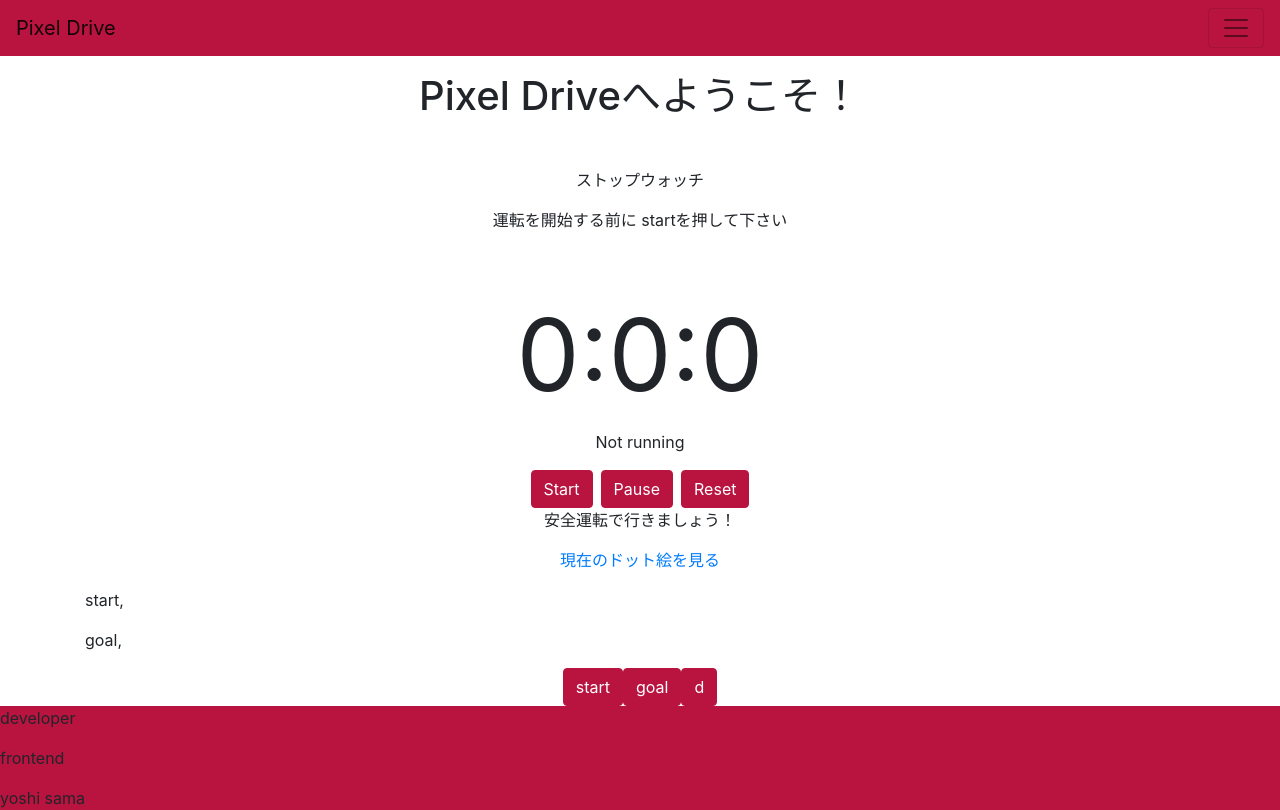
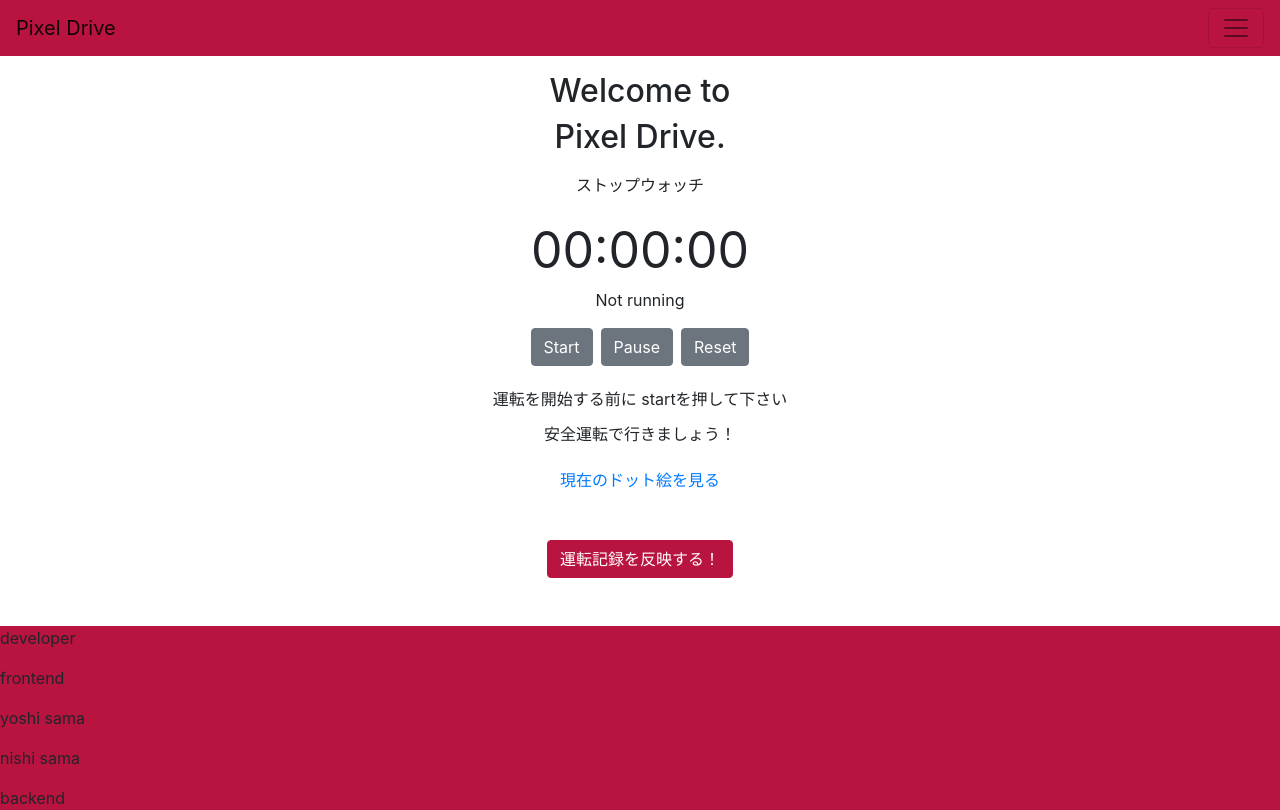
Before and after one commit to Yu-Muro/pioneer_hackathon, a React (Create React App) app in the folder app/: page /home in a window 1280 px wide. Shown: the top 810 px of the page. Built offline with nearby package versions, Linux system fonts and the light colour scheme.

Commit message:
home design,login,seigup

```diff
--- a/app/src/page/Home/Home.js
+++ b/app/src/page/Home/Home.js
@@ -6,12 +6,13 @@ import axios from 'axios';
 // home pageです
 // 運転時間とか図るようです
 
-axios.defaults.headers.post['Access-Control-Allow-Origin'] = '*';
+const API_URL = 'https://pixel-drive.herokuapp.com'
+
 
 const Home = () => {
 
 
-  const { seconds, minutes, hours, days, isRunning, start, pause, reset } =
+  const { seconds, minutes, hours, isRunning, start, pause, reset } =
     useStopwatch({ autoStart: false });
 
 
@@ -40,39 +41,82 @@ const Home = () => {
     )
   };
 
-  //https://developer.yahoo.co.jp/webapi/map/openlocalplatform/v1/distance.html
-  const getDistance = async () => {
-    await axios.get(`https://map.yahooapis.jp/dist/V1/distance?coordinates=${start_longitude},${start_latitude} ${goal_longitude},${goal_latitude}&appid=dj00aiZpPW5jTjJaTGN4bm53aiZzPWNvbnN1bWVyc2VjcmV0Jng9MGI-&output=json`)
-      .then(res => {
-        console.log("###", res)
+
+
+
+  const getDotPicture  = async(e)=>{
+    e.preventDefault();
+    setGoalPos();
+
+    const dist = calcDistance()
+    const username = localStorage.getItem("username");
+    const password = localStorage.getItem("password");
+
+    const formData = new FormData();
+    formData.append("username", username);
+    formData.append("password", password);
+    formData.append("password", dist);
+
+
+    await axios.post(`${API_URL}/hogehoge`, formData)
+    .then(function (response) {
+      // 送信成功時の処理
+      console.log(response);
     })
+    .catch(function (error) {
+      // 送信失敗時の処理
+      console.log(error);
+    });
+
+    setStart_longitude();
+    setStart_latitude();
+    setGoal_longitude();
+    setGoal_latitude();
 
   }
 
+
   const calcDistance = () => {
-    console.log(6378137 * Math.acos(Math.sin(start_latitude) * Math.sin(goal_latitude) + Math.cos(start_latitude) * Math.cos(goal_latitude) * Math.cos(goal_longitude - start_longitude)))
+    // Nanになる??
+    // return (
+    //   6378137 * Math.acos(Math.sin(start_latitude) * Math.sin(goal_latitude) + Math.cos(start_latitude) * Math.cos(goal_latitude) * Math.cos(goal_longitude - start_longitude))
+    //   )
+    return (12)
   }
+
+
+
+  const startDrive =()=>{
+    start();
+    setStartPos();
+  }
+
 
   return (
     <>
 
       <div className='my-3 text-center'>
-        <h1>Pixel Driveへようこそ！</h1>
-        <div className='my-5'>
+        <h2>Welcome to </h2>
+        <h2>Pixel Drive.</h2>
+        <div className='mt-3'>
           <p>ストップウォッチ</p>
-          <p>運転を開始する前に startを押して下さい</p>
         </div>
 
-        <div style={{ fontSize: "100px" }}>
+        <div style={{ fontSize: 50 }}>
 
-          <span>{hours}</span>:<span>{minutes}</span>:
-          <span>{seconds}</span>
+          {hours < 10 && (0)}<span>{hours}</span>:
+          {minutes < 10 && (0)}<span>{minutes}</span>:
+          {seconds < 10 && (0)}<span>{seconds}</span>
         </div>
         <p>{isRunning ? "Running" : "Not running"}</p>
-        <button className='mx-1 btn btn-primary' onClick={start}>Start</button>
-        <button className='mx-1 btn btn-primary' onClick={pause}>Pause</button>
-        <button className='mx-1 btn btn-primary' onClick={reset}>Reset</button>
-        {hours == 0 && (
+        <button className='mx-1 btn btn-secondary' onClick={startDrive}>Start</button>
+        <button className='mx-1 btn btn-secondary' onClick={pause}>Pause</button>
+        <button className='mx-1 btn btn-secondary' onClick={reset}>Reset</button>
+
+        <div style={{'line-height':'1.2rem'}} className='my-4'>
+          <p >運転を開始する前に startを押して下さい</p>
+
+          {hours === 0 && (
             <p>安全運転で行きましょう！</p>
           )}
           {0 < hours && hours <= 1 && (
@@ -93,6 +137,8 @@ const Home = () => {
           {5 < hours && hours <= 6 && (
             <p>5時間を超えたよ！休憩は取った？</p>
           )}
+        </div>
+
 
 
         <div>
@@ -102,21 +148,9 @@ const Home = () => {
 
         </div>
       </div>
-      <p>
-        start
-        {start_latitude},
-        {start_longitude}
-      </p>
-      <p>
-        goal
-        {goal_latitude},
-        {goal_longitude}
-      </p>
 
-      <div className='text-center'>
-        <button type='button' className='btn btn-primary' onClick={setStartPos}>start</button>
-        <button type='button' className='btn btn-primary' onClick={setGoalPos}>goal</button>
-        <button type='button' className='btn btn-primary' onClick={calcDistance}>d</button>
+      <div className='text-center my-5'>
+        <button type='button' className='btn btn-primary' onClick={calcDistance}>運転記録を反映する！</button>
       </div>
 
     </>
--- a/app/src/page/Login/Login.js
+++ b/app/src/page/Login/Login.js
@@ -1,13 +1,33 @@
+import axios from 'axios';
 import React,{useState} from 'react';
 import { Link } from 'react-router-dom';
+
+
+// const API_URL = process
+const API_URL = 'https://pixel-drive.herokuapp.com'
 
 const Login = () => {
   const [name,setName] = useState('');
   const [password,setPassword] = useState('');
 
+  const loginUser = async(e)=>{
+    e.preventDefault();
+    const formData = new FormData();
+    formData.append("username", name);
+    formData.append("password", password);
 
-  const createUser = ()=>{
-    console.log("###",name,password)
+    // ,{withCredentials: true}
+    await axios.post(`${API_URL}/register`, formData,{withCredentials: true})
+    .then(function (response) {
+      // 送信成功時の処理
+      console.log(response);
+    })
+    .catch(function (error) {
+      // 送信失敗時の処理
+      console.log(error);
+    });
+    setName('')
+    setPassword('')
   }
 
 
@@ -27,7 +47,7 @@ const Login = () => {
           <label>Password</label>
           <input type="user_password" className="form-control" id="user_password" placeholder="Password" onChange={(e)=>setPassword(e.target.value)}/>
         </div>
-        <button type="submit" className="btn btn-primary" onClick={createUser}>Login</button>
+        <button type="submit" className="btn btn-primary" onClick={loginUser}>Login</button>
       </form>
       <Link to="/signup">新規登録はこちらから</Link>
     </div>
--- a/app/src/page/Result/Result.js
+++ b/app/src/page/Result/Result.js
@@ -3,9 +3,15 @@ import { Link } from 'react-router-dom';
 
 const Result = () => {
   return (
+
       <div className=' my-4 text-center'>
+        <div >
+          <p className='h3'>運転お疲れさまでした！</p>
+          <p >ゆっくり休んでくださいね</p>
+        </div>
+
           <img className='w-50' src={`${process.env.PUBLIC_URL}/car-dot.png`} alt="car" />
-          <p>こんな感じでドット絵が出ます！</p>
+          <p>name さんのドット絵</p>
           <Link to="/home">運転する！</Link>
       </div>
   )
--- a/app/src/page/Signup/Signup.js
+++ b/app/src/page/Signup/Signup.js
@@ -1,5 +1,10 @@
 import React,{useState} from 'react';
 import { Link } from 'react-router-dom';
+import axios from 'axios';
+
+
+const API_URL = 'https://pixel-drive.herokuapp.com'
+
 
 
 const Signup = () => {
@@ -7,10 +12,22 @@ const Signup = () => {
   const [password,setPassword] = useState('');
 
 
-  const createUser = ()=>{
-    console.log("###",name,password)
+  const createUser = async(e)=>{
+    e.preventDefault();
+    const formData = new FormData();
+    formData.append("username", name);
+    formData.append("password", password);
+
+    await axios.post(`${API_URL}/register`, formData)
+    .then(function (response) {
+      // 送信成功時の処理
+      console.log(response);
+    })
+    .catch(function (error) {
+      // 送信失敗時の処理
+      console.log(error);
+  });
   }
-
 
   return (
     <div className='my-3'>
```
Lines whose indentation alone changed are shown as unchanged.
